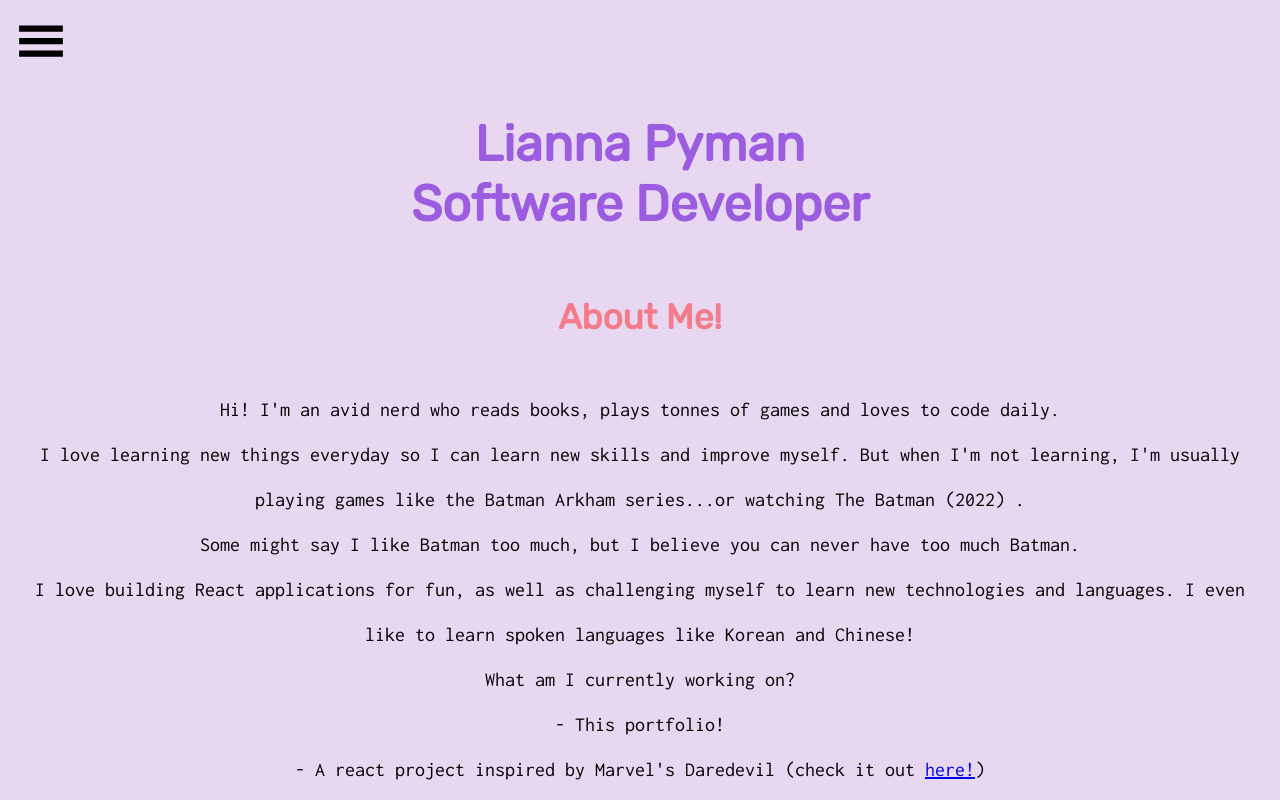
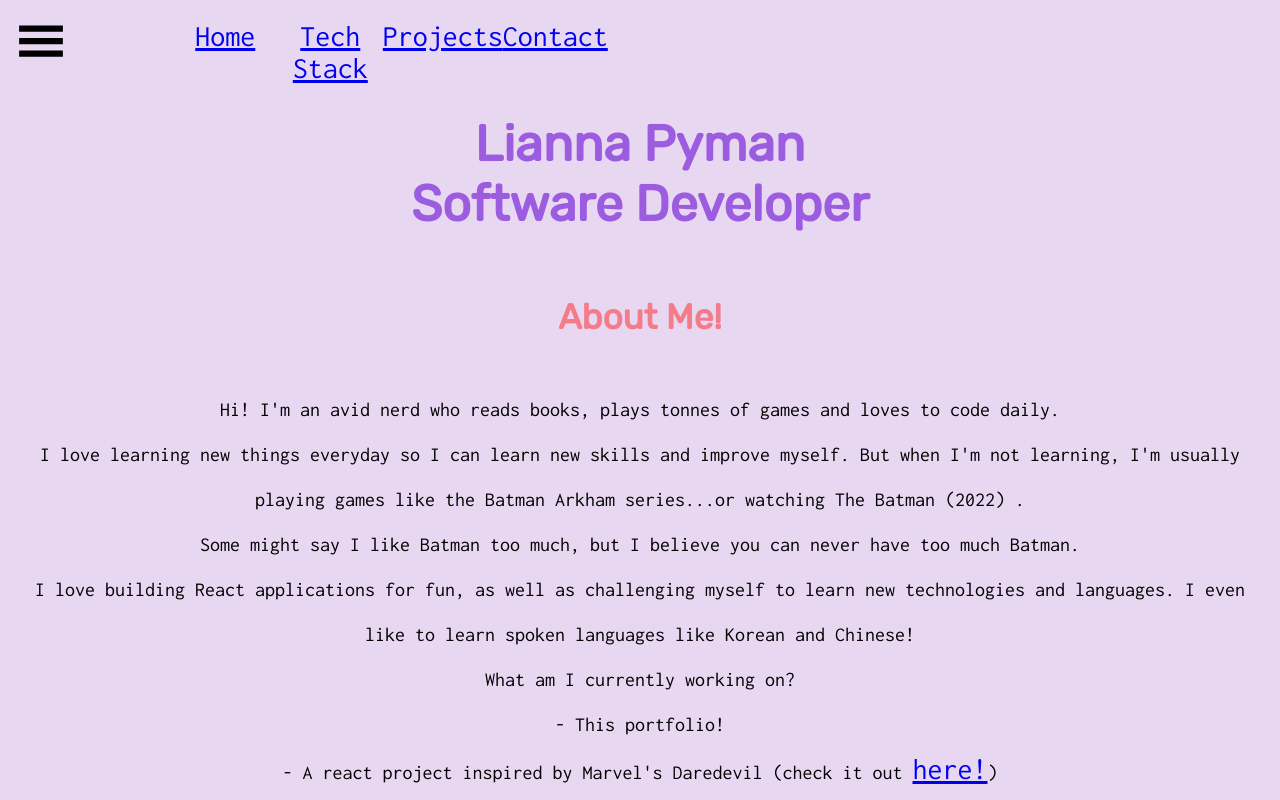
Before and after one commit to liii-p/portfolio, a React (Create React App) app: page / in a window 1280 px wide. Both pictures are taken after a click on the icon 41 px from the left and 41 px from the top of the page. Shown: the top 800 px of the page. Built offline with nearby package versions, Linux system fonts and the light colour scheme.

Commit message:
Modifying navbar

```diff
--- a/src/App.js
+++ b/src/App.js
@@ -4,6 +4,7 @@ import Tech from "./Tech/Tech";
 import Projects from "./Projects/Projects";
 import Contact from "./Contact/Contact";
 import Navbar from "./Navbar/Navbar";
+import { Router } from "react-router-dom";
 
 function App() {
   return (
--- a/src/Intro/Intro.module.scss
+++ b/src/Intro/Intro.module.scss
@@ -50,4 +50,8 @@
     width: 20rem;
     height: auto;
   }
+
+  &__img:hover {
+    transform: scale(2);
+  }
 }
--- a/src/Navbar/Navbar.jsx
+++ b/src/Navbar/Navbar.jsx
@@ -13,10 +13,14 @@ const Navbar = () => {
   return (
     <div className={styles.Navbar}>
       <GiHamburgerMenu onClick={openMenu} className={styles.Navbar__icon} />
-      <div
+      <nav
         className={showMenu ? styles.menuVisible : styles.menuHidden}
         onClick={openMenu}
       >
+        <a href="#intro">Home</a>
+        <a href="#tech">Tech Stack</a>
+        <a href="projects">Projects</a>
+        <a href="#contact">Contact</a>
         {/* <HashLink
           to="/#intro"
           scroll={(el) => el.scrollIntoView({ behavior: "auto", block: "end" })}
@@ -41,7 +45,7 @@ const Navbar = () => {
         >
           Contact
         </HashLink> */}
-      </div>
+      </nav>
     </div>
   );
 };
--- a/src/Navbar/Navbar.module.scss
+++ b/src/Navbar/Navbar.module.scss
@@ -10,14 +10,6 @@
   box-sizing: border-box;
   padding: 1em;
 
-  ul {
-    display: flex;
-    justify-content: space-evenly;
-    list-style-type: none;
-    padding: 0;
-    width: 80%;
-  }
-
   &__icon {
     @include devices.phone {
       height: 30px;
@@ -28,6 +20,18 @@
       width: auto;
     }
   }
+}
+
+nav {
+  display: flex;
+  justify-content: space-evenly;
+}
+
+a {
+  padding: 0;
+  margin-top: 20px;
+  width: 80%;
+  font-size: 30px;
 }
 
 .menuVisible {
```
Also changed, not shown: package.json (+7 -1 lines), 1 other file (tests, documents, lock files or other folders).
